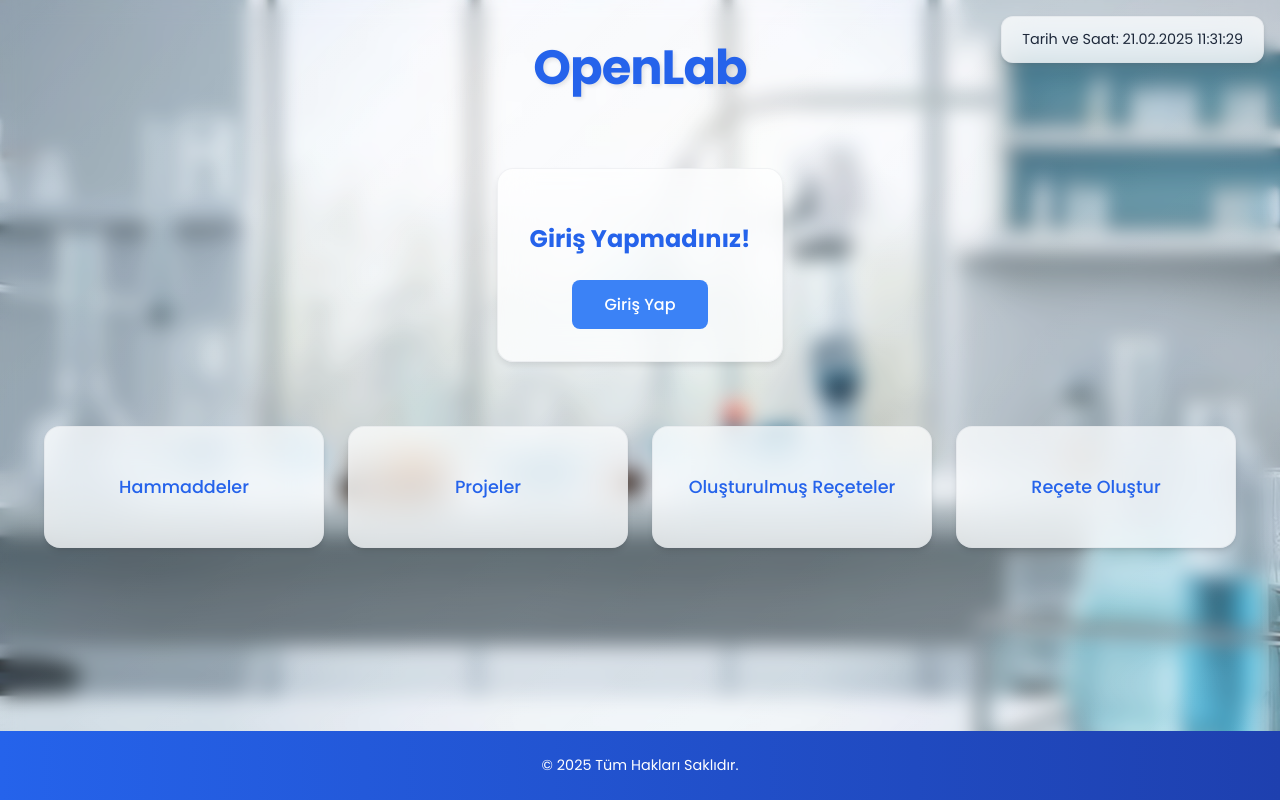
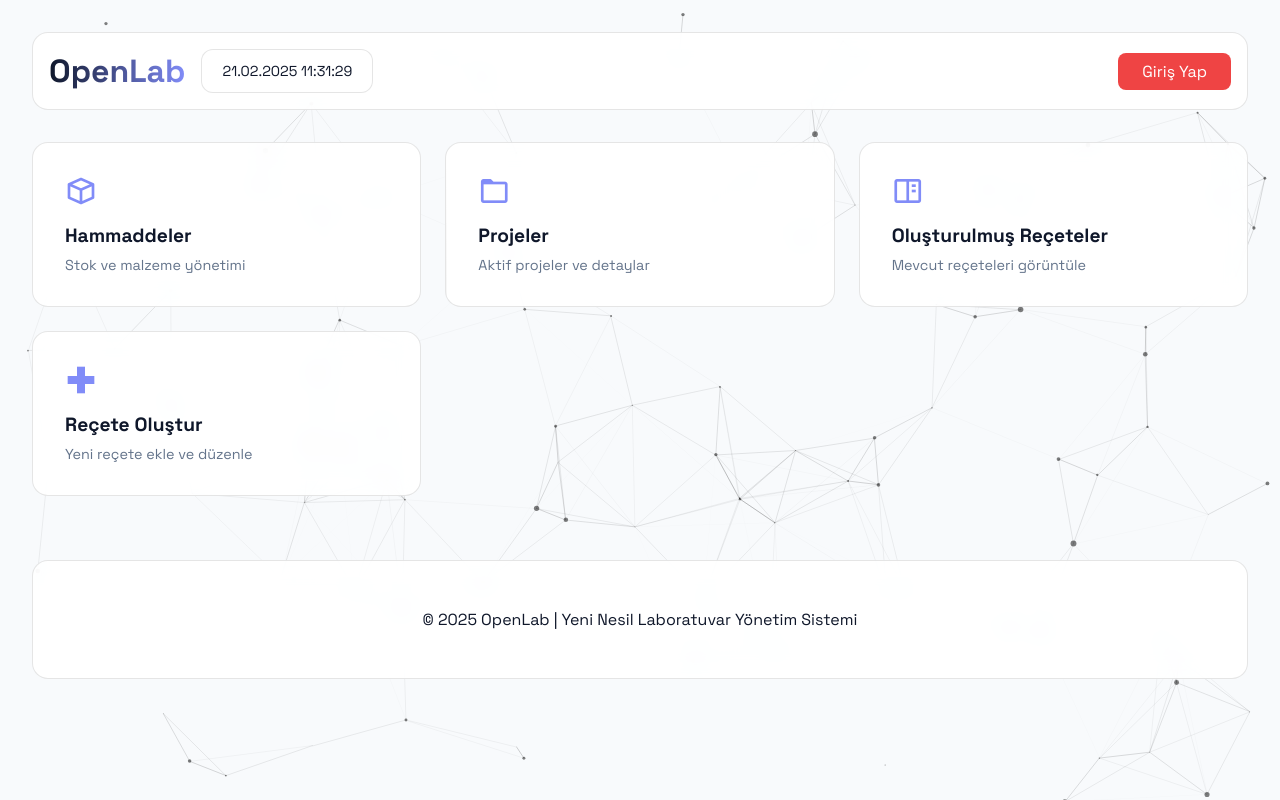
Before and after one commit to herbaderm/django, a Django app: page /home/ in a window 1280 px wide. Run offline with Django 5.2, Linux system fonts and the light colour scheme.

Commit message:
Update index.html

```diff
--- a/myapp/templates/index.html
+++ b/myapp/templates/index.html
@@ -4,237 +4,303 @@
 <head>
     <meta charset="UTF-8">
     <meta name="viewport" content="width=device-width, initial-scale=1.0">
-    <title>OpenLab</title>
-    <link href="https://fonts.googleapis.com/css2?family=Poppins:wght@400;500;600;700&display=swap" rel="stylesheet">
+    <title>OpenLab | Dashboard</title>
+    <link href="https://fonts.googleapis.com/css2?family=Space+Grotesk:wght@400;500;600;700&display=swap" rel="stylesheet">
+    <link href="https://unpkg.com/boxicons@2.1.4/css/boxicons.min.css" rel="stylesheet">
     <style>
         :root {
-            --primary-color: #2563eb;
-            --secondary-color: #1e40af;
-            --accent-color: #3b82f6;
-            --background-color: #f8fafc;
-            --text-color: #1e293b;
-            --card-bg: rgba(255, 255, 255, 0.95);
-            --transition: all 0.3s ease;
+            --primary-color: #6366f1;
+            --secondary-color: #4f46e5;
+            --accent-color: #818cf8;
+            --success-color: #10b981;
+            --warning-color: #f59e0b;
+            --danger-color: #ef4444;
+            --text-color: #0f172a;
+            --text-light: #64748b;
+            --bg-dark: #f8fafc; /* Arka plan rengi açık gri tonu */
+            --transition: all 0.3s cubic-bezier(0.4, 0, 0.2, 1);
+            --card-shadow: 0 0 20px rgba(0, 0, 0, 0.1);
         }
 
         body {
-            font-family: 'Poppins', sans-serif;
-            background-image: url("{% static 'images/background.jpg' %}");
-            background-size: cover;
-            background-position: center;
-            background-attachment: fixed;
-            background-repeat: no-repeat;
+            font-family: 'Space Grotesk', sans-serif;
             margin: 0;
             padding: 0;
-            color: var(--text-color);
-            text-align: center;
+            background: var(--bg-dark); /* Arka plan rengi */
+            color: var(--text-color); /* Yazı rengi koyu */
             min-height: 100vh;
-            display: flex;
-            flex-direction: column;
+            overflow-x: hidden;
         }
 
-        body::before {
-            content: '';
+        .particles {
             position: fixed;
             top: 0;
             left: 0;
-            right: 0;
-            bottom: 0;
-            background: linear-gradient(
-                135deg,
-                rgba(255, 255, 255, 0.1) 0%,
-                rgba(255, 255, 255, 0.2) 100%
-            );
-            backdrop-filter: blur(10px);
-            z-index: -1;
+            width: 100%;
+            height: 100%;
+            z-index: 0;
+            pointer-events: none;
         }
 
-        h1 {
-            color: var(--primary-color);
-            margin: 2rem 0;
-            font-size: 3rem;
+        .container {
+            position: relative;
+            z-index: 1;
+            padding: 2rem;
+            max-width: 1400px;
+            margin: 0 auto;
+        }
+
+        .dashboard-header {
+            display: flex;
+            justify-content: space-between;
+            align-items: center;
+            margin-bottom: 2rem;
+            padding: 1rem;
+            background: rgba(255, 255, 255, 0.9); /* Daha açık bir arka plan */
+            backdrop-filter: blur(10px);
+            border-radius: 1rem;
+            border: 1px solid rgba(0, 0, 0, 0.1); /* Kenarlık rengi */
+        }
+
+        .logo-section {
+            display: flex;
+            align-items: center;
+            gap: 1rem;
+        }
+
+        .logo-section h1 {
+            font-size: 2rem;
+            margin: 0;
+            background: linear-gradient(to right, var(--text-color), var(--accent-color)); /* Yazı rengi koyu */
+            -webkit-background-clip: text;
+            -webkit-text-fill-color: transparent;
             font-weight: 700;
-            text-shadow: 2px 2px 4px rgba(0, 0, 0, 0.1);
-            letter-spacing: -1px;
+        }
+
+        .user-section {
+            display: flex;
+            align-items: center;
+            gap: 2rem;
+        }
+
+        .datetime-display {
+            background: rgba(255, 255, 255, 0.9); /* Daha açık bir arka plan */
+            padding: 0.75rem 1.25rem;
+            border-radius: 0.75rem;
+            font-size: 0.9rem;
+            border: 1px solid rgba(0, 0, 0, 0.1); /* Kenarlık rengi */
+            color: var(--text-color); /* Yazı rengi koyu */
+        }
+
+        .user-info {
+            background: rgba(255, 255, 255, 0.9); /* Daha açık bir arka plan */
+            padding: 1rem 1.5rem;
+            border-radius: 0.75rem;
+            display: flex;
+            align-items: center;
+            gap: 1rem;
+            border: 1px solid rgba(0, 0, 0, 0.1); /* Kenarlık rengi */
+            color: var(--text-color); /* Yazı rengi koyu */
+        }
+
+        .user-avatar {
+            width: 40px;
+            height: 40px;
+            border-radius: 50%;
+            background: var(--accent-color);
+            display: flex;
+            align-items: center;
+            justify-content: center;
+            font-size: 1.2rem;
+            font-weight: bold;
+            color: white;
         }
 
         .menu-container {
             display: grid;
-            grid-template-columns: repeat(auto-fit, minmax(280px, 1fr));
+            grid-template-columns: repeat(auto-fit, minmax(300px, 1fr));
             gap: 1.5rem;
-            max-width: 1200px;
-            margin: 2rem auto;
-            padding: 0 1.5rem;
+            margin-top: 2rem;
         }
 
         .menu-item {
-            background: var(--card-bg);
-            padding: 1.25rem;
+            position: relative;
+            background: rgba(255, 255, 255, 0.9); /* Daha açık bir arka plan */
+            backdrop-filter: blur(10px);
+            padding: 2rem;
             border-radius: 1rem;
-            font-size: 1.1rem;
+            text-decoration: none;
+            color: var(--text-color); /* Yazı rengi koyu */
+            border: 1px solid rgba(0, 0, 0, 0.1); /* Kenarlık rengi */
             transition: var(--transition);
-            text-decoration: none;
-            color: var(--primary-color);
-            font-weight: 500;
-            border: 2px solid transparent;
-            box-shadow: 0 4px 6px -1px rgba(0, 0, 0, 0.1),
-                       0 2px 4px -1px rgba(0, 0, 0, 0.06);
-            display: flex;
-            align-items: center;
-            justify-content: center;
-            min-height: 80px;
+            overflow: hidden;
+        }
+
+        .menu-item::before {
+            content: '';
+            position: absolute;
+            top: 0;
+            left: 0;
+            width: 100%;
+            height: 100%;
+            background: linear-gradient(45deg, transparent, rgba(0, 0, 0, 0.1), transparent); /* Animasyon rengi siyah */
+            transform: translateX(-100%);
+            transition: var(--transition);
+        }
+
+        .menu-item:hover::before {
+            transform: translateX(100%);
         }
 
         .menu-item:hover {
-            transform: translateY(-4px);
-            background: var(--primary-color);
-            color: white;
-            box-shadow: 0 10px 15px -3px rgba(0, 0, 0, 0.1),
-                       0 4px 6px -2px rgba(0, 0, 0, 0.05);
+            transform: translateY(-5px);
+            border-color: var(--accent-color);
+            box-shadow: 0 10px 20px rgba(99, 102, 241, 0.2);
         }
 
-        .user-info {
-            background: var(--card-bg);
-            padding: 2rem;
-            border-radius: 1rem;
-            margin: 2rem auto;
-            max-width: 400px;
-            box-shadow: 0 4px 6px -1px rgba(0, 0, 0, 0.1);
+        .menu-item i {
+            font-size: 2rem;
+            margin-bottom: 1rem;
+            color: var(--accent-color);
         }
 
-        .user-info h2 {
-            font-size: 1.5rem;
-            color: var(--primary-color);
-            margin-bottom: 1.5rem;
+        .menu-item h3 {
+            margin: 0;
+            font-size: 1.2rem;
         }
 
-        .user-info a {
-            display: inline-block;
-            padding: 0.75rem 2rem;
-            background: var(--accent-color);
+        .menu-item p {
+            margin: 0.5rem 0 0;
+            font-size: 0.9rem;
+            color: var(--text-light);
+        }
+
+        footer {
+            margin-top: 4rem;
+            text-align: center;
+            padding: 2rem;
+            background: rgba(255, 255, 255, 0.9); /* Daha açık bir arka plan */
+            backdrop-filter: blur(10px);
+            border-radius: 1rem;
+            border: 1px solid rgba(0, 0, 0, 0.1); /* Kenarlık rengi */
+            color: var(--text-color); /* Yazı rengi koyu */
+        }
+
+        .logout-btn {
+            background: var(--danger-color);
             color: white;
+            padding: 0.5rem 1.5rem;
             border-radius: 0.5rem;
-            font-weight: 500;
             text-decoration: none;
             transition: var(--transition);
         }
 
-        .user-info a:hover {
-            background: var(--secondary-color);
+        .logout-btn:hover {
+            background: #dc2626;
             transform: translateY(-2px);
         }
 
-        .datetime-display {
-            position: fixed;
-            top: 1rem;
-            right: 1rem;
-            background: var(--card-bg);
-            padding: 0.75rem 1.25rem;
-            border-radius: 0.75rem;
-            font-size: 0.9rem;
-            color: var(--text-color);
-            backdrop-filter: blur(10px);
-            box-shadow: 0 2px 4px rgba(0, 0, 0, 0.1);
-            animation: slideIn 0.5s ease-out;
+        @media (max-width: 768px) {
+            .dashboard-header {
+                flex-direction: column;
+                gap: 1rem;
             }
 
-        footer {
-            background: linear-gradient(
-                to right,
-                var(--primary-color),
-                var(--secondary-color)
-            );
-            margin-top: auto;
-            padding: 1.5rem 0;
-            color: white;
-            font-size: 0.9rem;
+            .user-section {
+                flex-direction: column;
+                gap: 1rem;
             }
 
-        @keyframes slideIn {
-            from {
-                transform: translateX(100px);
-                opacity: 0;
-            }
-            to {
-                transform: translateX(0);
-                opacity: 1;
-            }
-        }
-
-        @media (max-width: 768px) {
             .menu-container {
                 grid-template-columns: 1fr;
-                padding: 0 1rem;
             }
-
-            h1 {
-                font-size: 2rem;
-            }
-
-            .datetime-display {
-                position: static;
-                margin: 1rem auto;
-                max-width: 80%;
-            }
-        }
-
-        @media (prefers-reduced-motion: reduce) {
-            * {
-                animation: none !important;
-                transition: none !important;
-            }
-        }
-
-        /* Glass morphism effect for cards */
-        .menu-item, .user-info, .datetime-display {
-            backdrop-filter: blur(16px) saturate(180%);
-            -webkit-backdrop-filter: blur(16px) saturate(180%);
-            background-color: rgba(255, 255, 255, 0.75);
-            border: 1px solid rgba(209, 213, 219, 0.3);
         }
     </style>
 </head>
 <body>
-    <!-- Datetime Display -->
-    <div class="datetime-display" id="currentDateTime">
-        Tarih ve Saat: 2025-02-14 13:57:44
+    <div class="particles" id="particles-js"></div>
+
+    <div class="container">
+        <header class="dashboard-header">
+            <div class="logo-section">
+                <h1>OpenLab</h1>
+                <div class="datetime-display" id="currentDateTime"></div>
             </div>
 
-    <h1>OpenLab</h1>
-
+            <div class="user-section">
                 {% if request.session.username %}
                 <div class="user-info">
-        <h2>Hoşgeldiniz, {{ request.session.username }}!</h2>
-        <a href="{% url 'logout' %}">Çıkış Yap</a>
+                    <div class="user-avatar">
+                        {{ request.session.username|make_list|first|upper }}
                     </div>
+                    <div>
+                        <h3 style="margin: 0">{{ request.session.username }}</h3>
+                        <small>{{ user.is_superuser|yesno:"Admin,Kullanıcı" }}</small>
+                    </div>
+                </div>
+                <a href="{% url 'logout' %}" class="logout-btn">
+                    <i class='bx bx-log-out'></i> Çıkış Yap
+                </a>
                 {% else %}
-    <div class="user-info">
-        <h2>Giriş Yapmadınız!</h2>
-        <a href="{% url 'login' %}">Giriş Yap</a>
+                <a href="{% url 'login' %}" class="logout-btn">Giriş Yap</a>
+                {% endif %}
             </div>
-    {% endif %}
+        </header>
 
         <div class="menu-container">
             {% if user.is_superuser %}
-        <!-- Sadece admin görebilecek -->
-        <a class="menu-item" href="/responsible_people">Sorumlu Kişiler</a>
-        <a class="menu-item" href="/product_types">Ürün Tipleri</a>
-        <a class="menu-item" href="/add_project">Proje Ekle</a>
-        <a class="menu-item" href="/archive">Arşiv</a>
+            <a class="menu-item" href="{% url 'responsible_people' %}">
+                <i class='bx bx-user-circle'></i>
+                <h3>Sorumlu Kişiler</h3>
+                <p>Kullanıcı yönetimi ve yetkiler</p>
+            </a>
+            <a class="menu-item" href="{% url 'product_types' %}">
+                <i class='bx bx-package'></i>
+                <h3>Ürün Tipleri</h3>
+                <p>Ürün kategorileri ve özellikleri</p>
+            </a>
+            <a class="menu-item" href="{% url 'add_project' %}">
+                <i class='bx bx-plus-circle'></i>
+                <h3>Proje Ekle</h3>
+                <p>Yeni proje oluştur ve yönet</p>
+            </a>
+            <a class="menu-item" href="{% url 'archive' %}">
+                <i class='bx bx-archive'></i>
+                <h3>Arşiv</h3>
+                <p>Tamamlanan projeler ve geçmiş</p>
+            </a>
             {% endif %}
 
-        <!-- Herkes görebilecek -->
-        <a class="menu-item" href="/raw_materials">Hammaddeler</a>
-        <a class="menu-item" href="/projects">Projeler</a>
-        <a class="menu-item" href="/recipes">Oluşturulmuş Reçeteler</a>
-        <a class="menu-item" href="/create_recipe">Reçete Oluştur</a>
+            <a class="menu-item" href="{% url 'raw_materials' %}">
+                <i class='bx bx-cube'></i>
+                <h3>Hammaddeler</h3>
+                <p>Stok ve malzeme yönetimi</p>
+            </a>
+            <a class="menu-item" href="{% url 'projects' %}">
+                <i class='bx bx-folder'></i>
+                <h3>Projeler</h3>
+                <p>Aktif projeler ve detaylar</p>
+            </a>
+            <a class="menu-item" href="{% url 'recipes' %}">
+                <i class='bx bx-book-content'></i>
+                <h3>Oluşturulmuş Reçeteler</h3>
+                <p>Mevcut reçeteleri görüntüle</p>
+            </a>
+            <a class="menu-item" href="{% url 'create_recipe' %}">
+                <i class='bx bx-plus-medical'></i>
+                <h3>Reçete Oluştur</h3>
+                <p>Yeni reçete ekle ve düzenle</p>
+            </a>
         </div>
 
         <footer>
-        © 2025 Tüm Hakları Saklıdır.
+            <p>© 2025 OpenLab | Yeni Nesil Laboratuvar Yönetim Sistemi</p>
         </footer>
+    </div>
 
+    <script src="https://cdn.jsdelivr.net/particles.js/2.0.0/particles.min.js"></script>
     <script>
+        // Datetime güncelleme
         function updateDateTime() {
             const now = new Date();
             const formatted = now.toLocaleString('tr-TR', {
@@ -246,12 +312,47 @@
                 second: '2-digit',
                 hour12: false
             });
-            document.getElementById('currentDateTime').textContent = 'Tarih ve Saat: ' + formatted;
+            document.getElementById('currentDateTime').textContent = formatted;
         }
 
-        // Update datetime every second
         updateDateTime();
         setInterval(updateDateTime, 1000);
+
+        // Particles.js konfigürasyonu
+        particlesJS('particles-js', {
+            particles: {
+                number: { value: 80, density: { enable: true, value_area: 800 } },
+                color: { value: '#000000' }, /* Nokta rengi siyah */
+                shape: { type: 'circle' },
+                opacity: { value: 0.5, random: false },
+                size: { value: 3, random: true },
+                line_linked: {
+                    enable: true,
+                    distance: 150,
+                    color: '#000000', /* Çizgi rengi siyah */
+                    opacity: 0.2,
+                    width: 1
+                },
+                move: {
+                    enable: true,
+                    speed: 2,
+                    direction: 'none',
+                    random: false,
+                    straight: false,
+                    out_mode: 'out',
+                    bounce: false
+                }
+            },
+            interactivity: {
+                detect_on: 'canvas',
+                events: {
+                    onhover: { enable: true, mode: 'repulse' },
+                    onclick: { enable: true, mode: 'push' },
+                    resize: true
+                }
+            },
+            retina_detect: true
+        });
     </script>
 </body>
 </html>
```
Lines whose indentation alone changed are shown as unchanged.
